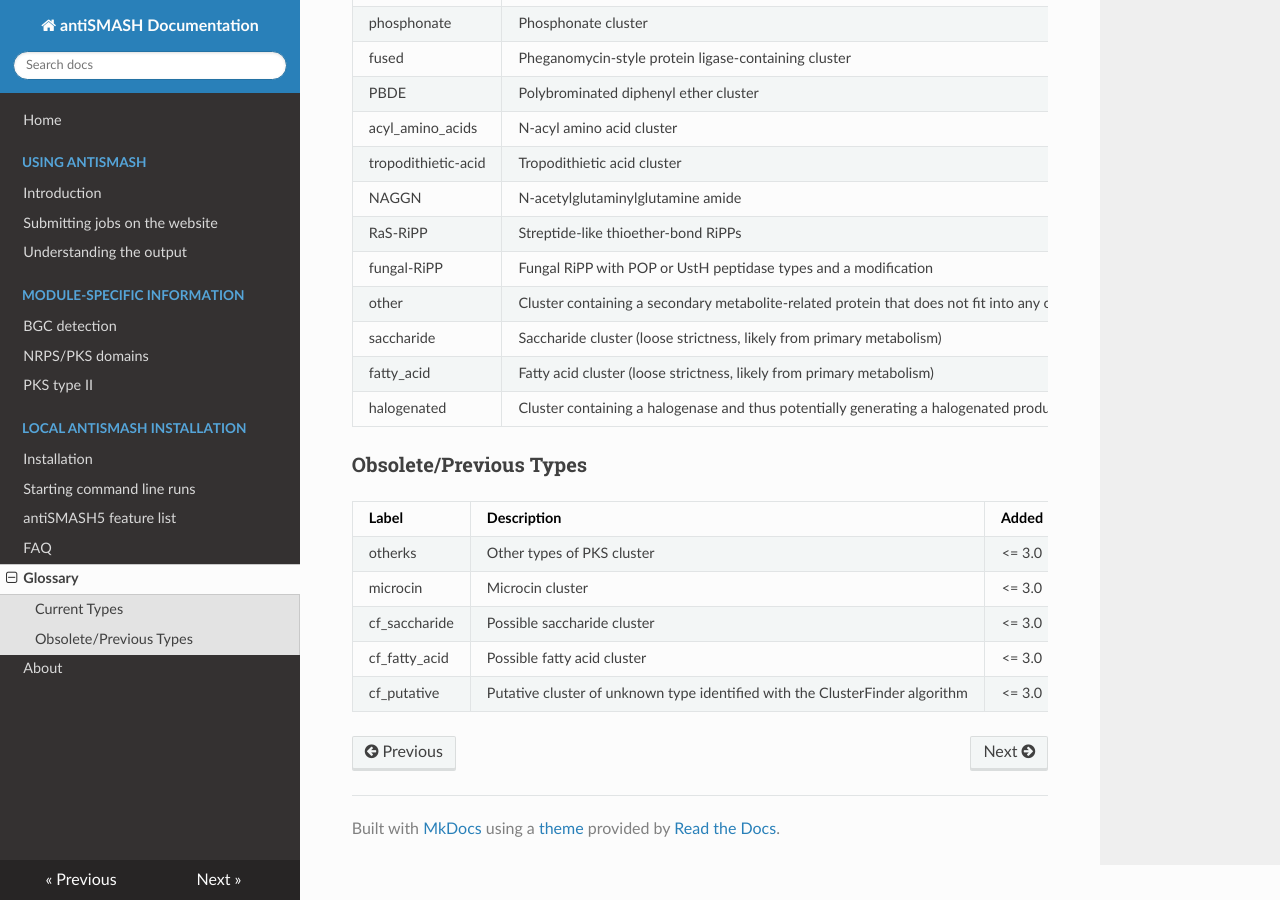
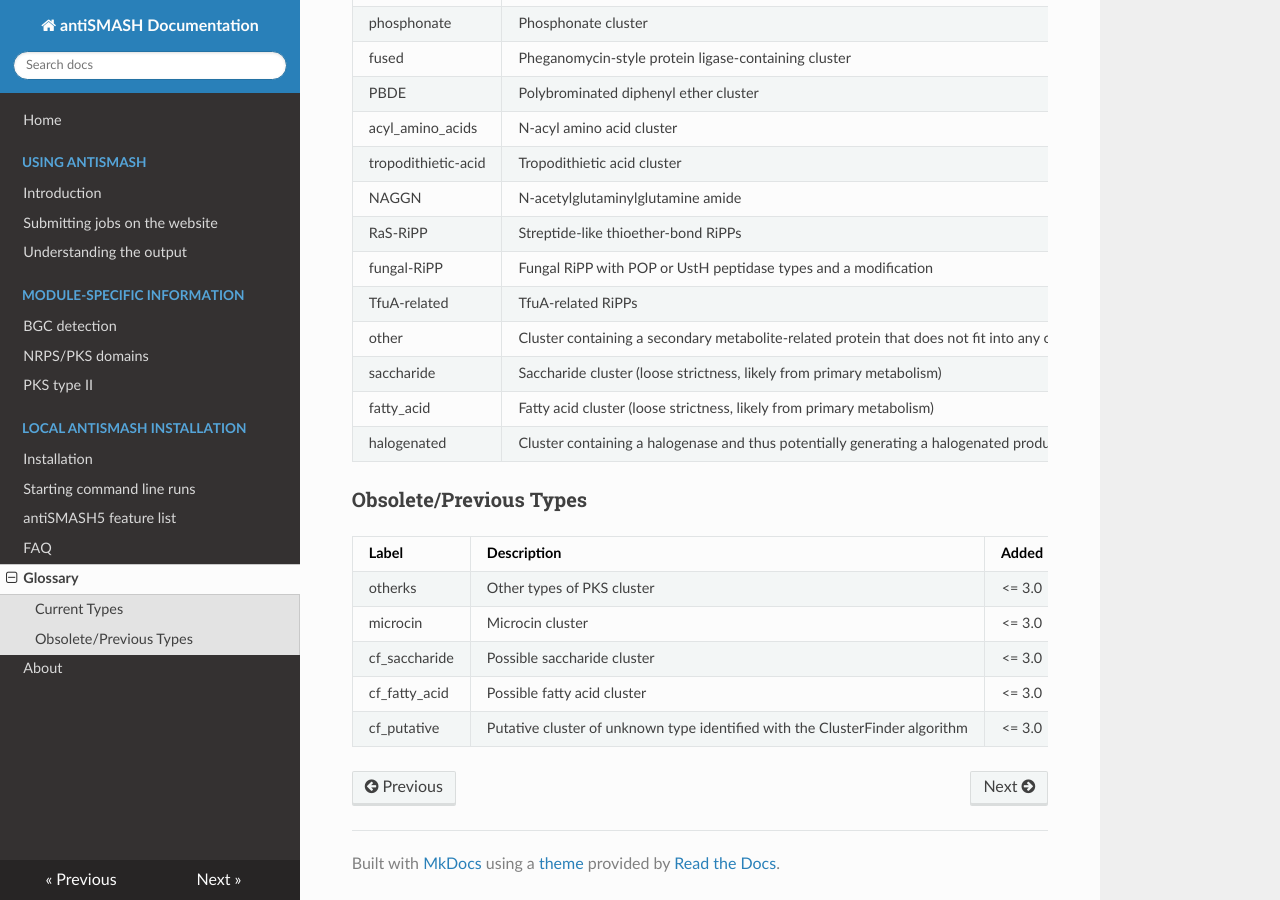
Before and after one commit to antismash/documentation, an MkDocs documentation site: the page built from docs/glossary.md, in a window 1280 px wide and 900 px high, scrolled down 1921 px. Built offline with MkDocs 1.6.1, drawn with Linux system fonts in a browser that asks for light colours; nearby versions of some CDN libraries.

Commit message:
glossary: add TfuA-related rule

```diff
--- a/docs/glossary.md
+++ b/docs/glossary.md
@@ -61,6 +61,7 @@ types can be found below:
 |<span id="naggn">NAGGN</span>|N-acetylglutaminylglutamine amide|5.0|5.0|
 |<span id="RaS-RiPP">RaS-RiPP</span>|Streptide-like thioether-bond RiPPs|5.0|5.0|
 |<span id="fungal-RiPP">fungal-RiPP</span>|Fungal RiPP with POP or UstH peptidase types and a modification|5.0|5.0|
+|<span id="tfua-related">TfuA-related</span>|TfuA-related RiPPs|5.1|5.1|
 |<span id="other">other</span>|Cluster containing a secondary metabolite-related protein that does not fit into any other category|4.0|5.0|
 |<span id="saccharide">saccharide</span>|Saccharide cluster (loose strictness, likely from primary metabolism)|&lt;= 3.0|&lt;= 3.0|
 |<span id="fatty_acid">fatty_acid</span>|Fatty acid cluster (loose strictness, likely from primary metabolism)|&lt;= 3.0|4.2|
```
